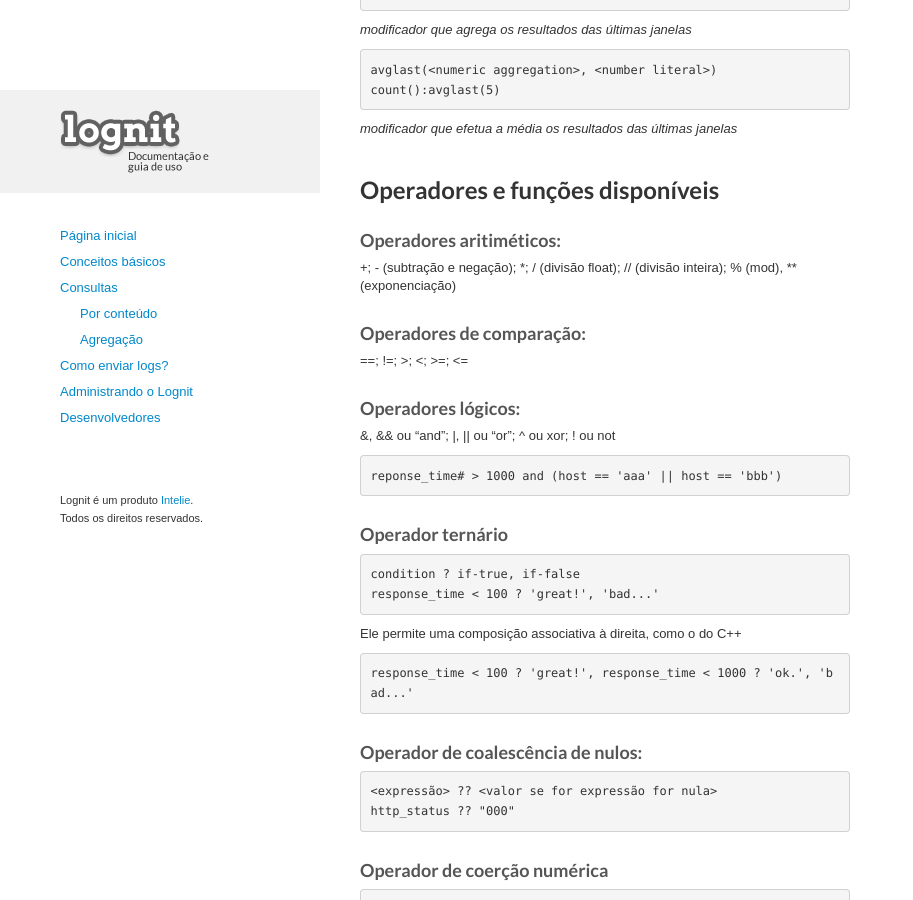
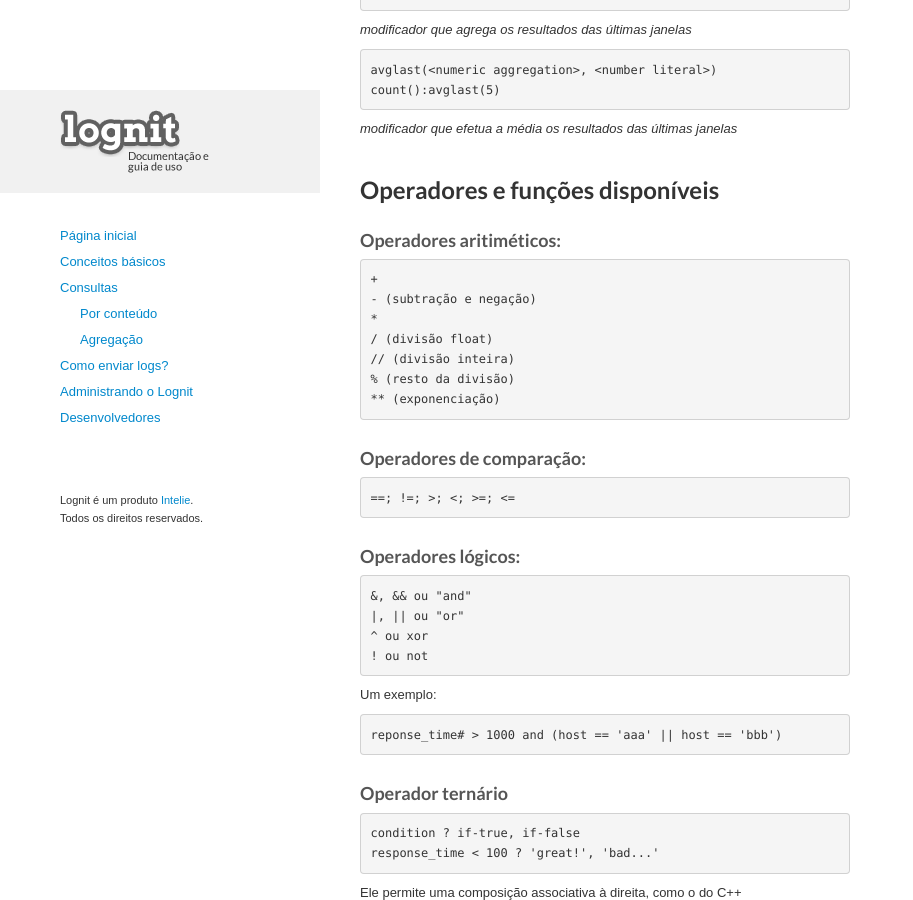
Before and after one commit to isabella232/lognit-docs, a Jekyll site: the page built from aggregation-query.md, in a window 1280 px wide and 900 px high, scrolled down 2597 px. Shown: the whole window, without its empty margins (0-913 px from the left). Built offline with Jekyll 4.4.1, drawn with Linux system fonts in a browser that asks for light colours; some of the changed text lies outside the part shown.

Commit message:
fixes parse markdown

````diff
--- a/aggregation-query.md
+++ b/aggregation-query.md
@@ -25,6 +25,7 @@ ex:
 ```
 http 404 => count(), avg(response_time#) by host, app every 30 seconds
 ```
+
 _contagem e média do tempo de resposta de todos os http 404 agrupados por host e app numa janela de 30 segundos_
 
 ## Tipagem estática
@@ -34,16 +35,19 @@ Os tipos envolvidos nas agregações são fortes e estáticos. Todas as propried
 ```
 response_time#
 ```
+
 _converte a propriedade response\_time em um número assumindo o formato americano (en-us)_
 
 ```
 response_time#('pt-br')
 ```
+
 _converte a propriedade response\_time em um número assumindo o formato brasileiro (pt-br)_
 
 ```
 response_time#('pt-br', '###,###.##')
 ```
+
 _converte a propriedade response\_time em um número assumindo o formato brasileiro (pt-br) com separadores_
 
 A formatação segue o mesmo padrão da classe DecimalFormat, do Java.
@@ -55,20 +59,27 @@ Todas as partes da query de agregação são opcionais. Então,
 ```
 http 404 =>
 ```
+
 é o mesmo que:
+
 ```
 http 404 => count() every 1 second
 ```
+
 Além disso, é possível aplicar funções com uma sintaxe alternativa:
 
 ```
 avg(response_time#)
 ```
+
 é equivalente a
+
 ```
 response_time#:avg()
 ```
+
 ou
+
 ```
 response_time#:avg
 ```
@@ -78,6 +89,7 @@ Isso é bastante útil para compor agregações
 ```
 response_time#:avg:if(response_time# > 1000)
 ```
+
 _média de todos os response times na janela que sejam maiores que 1000 milisegundos_
 
 ## Agregações disponíveis
@@ -86,18 +98,21 @@ _média de todos os response times na janela que sejam maiores que 1000 milisegu
 avg(<number>)
 avg(response_time#)
 ```
+
 _média de todos os valores recebidos na janela de tempo definida_
 
 ```
 count([<object>])
 count(http_status) ou count()
 ```
+
 _contagem de todos os valores não-nulos recebidos para a expressão passada por parâmetro na janela de tempo definida_
 
 ```
 dcount(<object>...)
 dcount(user_agent, ip)
 ```
+
 _contagem de todos os valores distintos para o conjunto de expressões passadas como parâmetro_
 
 Para economizar memória, para mais de 1000 valores distintos, a contagem passa a ser uma estimativa usando HyperLogLog.
@@ -106,6 +121,7 @@ Para economizar memória, para mais de 1000 valores distintos, a contagem passa
 sum([<number>])
 sum(response_time#)
 ```
+
 _soma de todos os valores numéricos recebidos na janela de tempo definida_
 
 
@@ -113,51 +129,65 @@ _soma de todos os valores numéricos recebidos na janela de tempo definida_
 min(<comparable>) e max(<comparable>)
 min(response_time#)
 ```
+
 _menor (ou maior) valor recebido na janela de tempo definida_
 
 ```
 first(<object>) e last(<object>)
 first(response_time#)
 ```
+
 _primeiro (ou último) valor recebido na janela de tempo definida (comparado utilizando o id da mensagem de log, para ser distribuído)_
 
 ```
 stdev(<number>)
 stdev(response_time#)
 ```
+
 _desvio padrão de todos os valores recebidos na janela de tempo definida_
 
 ```
 if(<aggregation>, <condition>)
 avg(response_time#):if(response_time# > 1000)
 ```
+
 _modificador que somente agrega um valor se a condição for verdadeira_
 
 ```
 overlast(<aggregation>, <number literal>)
 avg(response_time#):overlast(5)
 ```
+
 _modificador que agrega os resultados das últimas janelas_
 
 ```
 avglast(<numeric aggregation>, <number literal>)
 count():avglast(5)
 ```
+
 _modificador que efetua a média os resultados das últimas janelas_
 
 ## Operadores e funções disponíveis
 
 ### Operadores aritiméticos:
-+; - (subtração e negação); \*; / (divisão float); // (divisão inteira); % (mod), \*\* (exponenciação)
+    +
+    - (subtração e negação)
+    *
+    / (divisão float)
+    // (divisão inteira)
+    % (resto da divisão)
+    ** (exponenciação)
 
 ### Operadores de comparação:
-==; !=; >; <; >=; <=
+    ==; !=; >; <; >=; <=
 
 ### Operadores lógicos:
-&, && ou "and";
-|, || ou "or";
-^ ou xor;
-! ou not
+    &, && ou "and"
+    |, || ou "or"
+    ^ ou xor
+    ! ou not
+
+Um exemplo:
 
 ```
 reponse_time# > 1000 and (host == 'aaa' || host == 'bbb')
@@ -168,6 +198,7 @@ reponse_time# > 1000 and (host == 'aaa' || host == 'bbb')
 condition ? if-true, if-false
 response_time < 100 ? 'great!', 'bad...'
 ```
+
 Ele permite uma composição associativa à direita, como o do C++
 
 ```
@@ -187,6 +218,7 @@ response_time#('pt-br', '###,###.00')
 ```
 
 ### Operador de formatação numérica
+
 ```
 <number>#([<locale>[, <format>]])
 @size#('pt-br', '###,###.00')
@@ -197,15 +229,18 @@ ele faz parse.
 
 
 ### Potenciação e logaritmo
+
 ```
 pow(<number>, <exponent>) e log(<number>, <base>)
 ```
 
 ### Função de formatação como bytes
+
 ```
 <number>:bytes([<precision>])
 @size:avg:bytes(3)
 ```
+
 _tamanho médio da mensagem formatado como bytes com 3 casas decimais. Assim, 123456 é formatado como "120.562 KB"_
 
 ## Propriedades
@@ -217,11 +252,13 @@ valor específico de uma propriedade.
 ```
 tag
 ```
+
 _acessa o primeiro valor da propriedade "tag". O mesmo que tag[0]_
 
 ```
 text[4]
 ```
+
 _acessa o quinto valor da propriedade "text"_
 
 Usa a mesma semântica de split que as propriedades indexadas nos log groups:
@@ -231,6 +268,7 @@ Usa a mesma semântica de split que as propriedades indexadas nos log groups:
 ```
 
 é separado como:
+
 ```
 0: 127.0.0.1
 1: frank
@@ -248,13 +286,17 @@ Além das propriedades normais, propriedades especiais são providas para serem
 ```
 @size
 ```
+
 _acessa o tamanho (em bytes) da mensagem, este valor já é numérico e pode ser usado em agregações como ```@size:avg```_
 
 ```
 @node
 ```
-_acessa o hostname do nó do cluster que processou a mensagem, permite agregações como
+
+_acessa o hostname do nó do cluster que processou a mensagem, permite agregações como_
+
 ```
 * => count(), @size:sum:bytes by @node
 ```
+
 _retorna o número de mensagens e bytes processador por nó do cluster a cada segundo_
````
